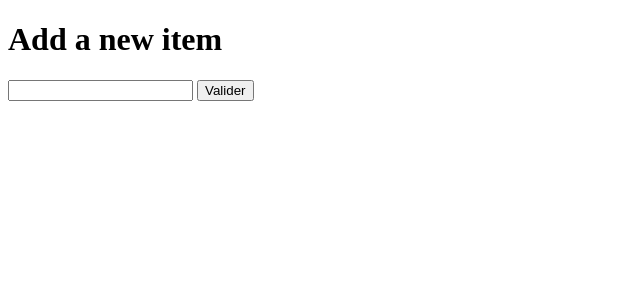
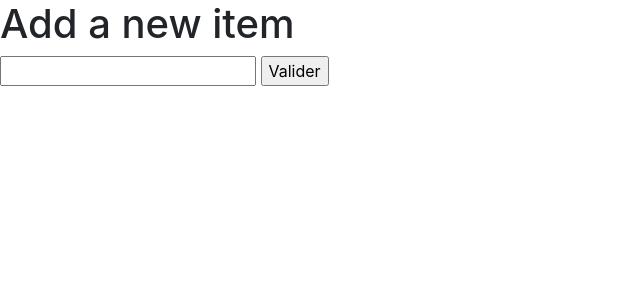
Before and after one commit to AliNedjar/Hackaton_Berners_Lee_MVC, a PHP site: template src/View/Item/add.html.twig in a window 1280 px wide. Shown: the top 300 px of the page, without its empty margins (0-640 px from the left). Run offline with PHP 8.4, Linux system fonts and the light colour scheme; the template is opened without the code that fills it, so the values that code supplies are empty; some libraries are stand-ins or nearby versions.

Commit message:
add the layout

```diff
--- a/src/View/layout.html.twig
+++ b/src/View/layout.html.twig
@@ -6,15 +6,20 @@
     <meta name="viewport" content="width=device-width, initial-scale=1">
 
     <title>{% block title %}{% endblock %}</title>
-
+    <link rel="stylesheet" href="https://cdn.jsdelivr.net/npm/bootstrap@4.5.3/dist/css/bootstrap.min.css"
+    integrity="sha384-TX8t27EcRE3e/ihU7zmQxVncDAy5uIKz4rEkgIXeMed4M0jlfIDPvg6uqKI2xXr2" crossorigin="anonymous">
     <link rel="stylesheet" href="/assets/css/style.css">
     {% block stylesheet %}{% endblock %}
     <link rel="icon" href="/assets/images/favicon.png">
+    <link rel=“preconnect” href=“https://fonts.gstatic.com”>
+    <link href=“https://fonts.googleapis.com/css2?family=Modern+Antiqua&display=swap” rel=“stylesheet”>
 </head>
 
 <body>
-
+{% block header %}{% endblock %}
+<section>
 {% block content %}{% endblock %}
+</section>
 {% block javascript %}{% endblock %}
 </body>
 </html>
```
